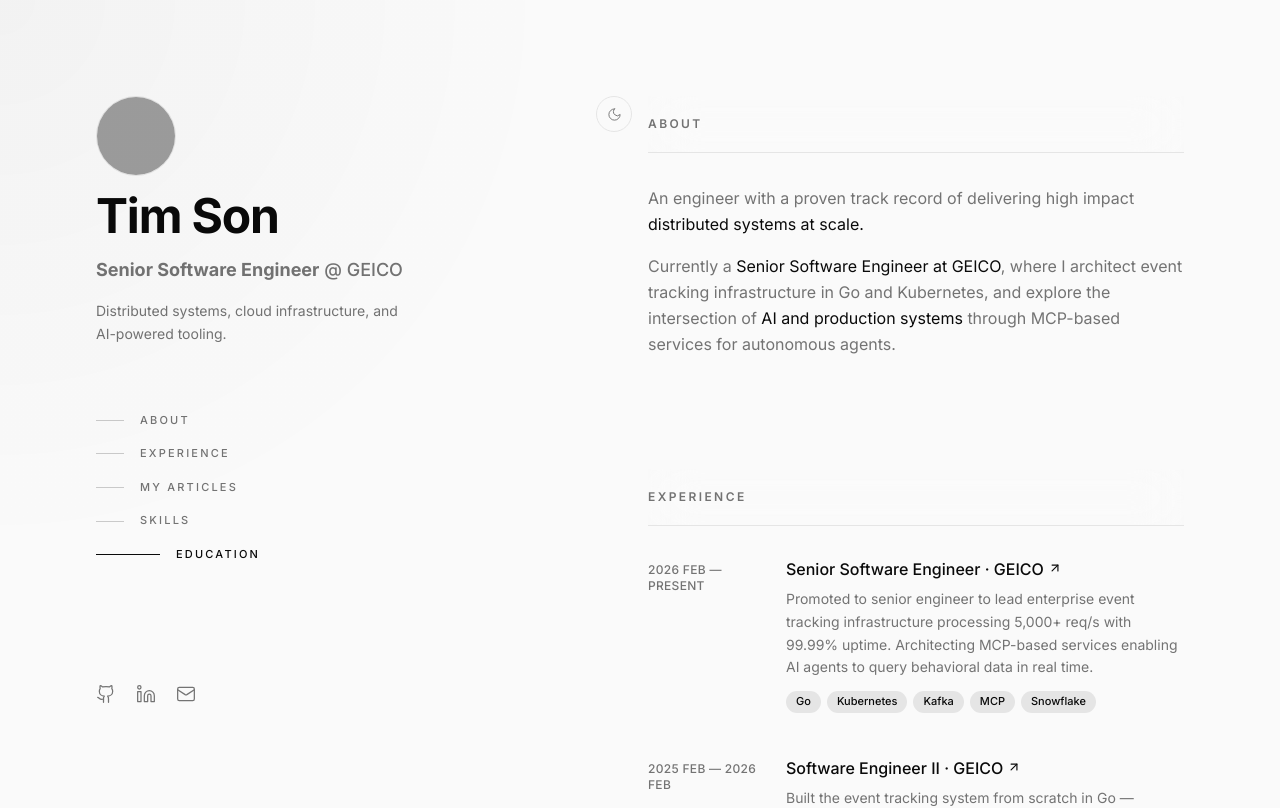
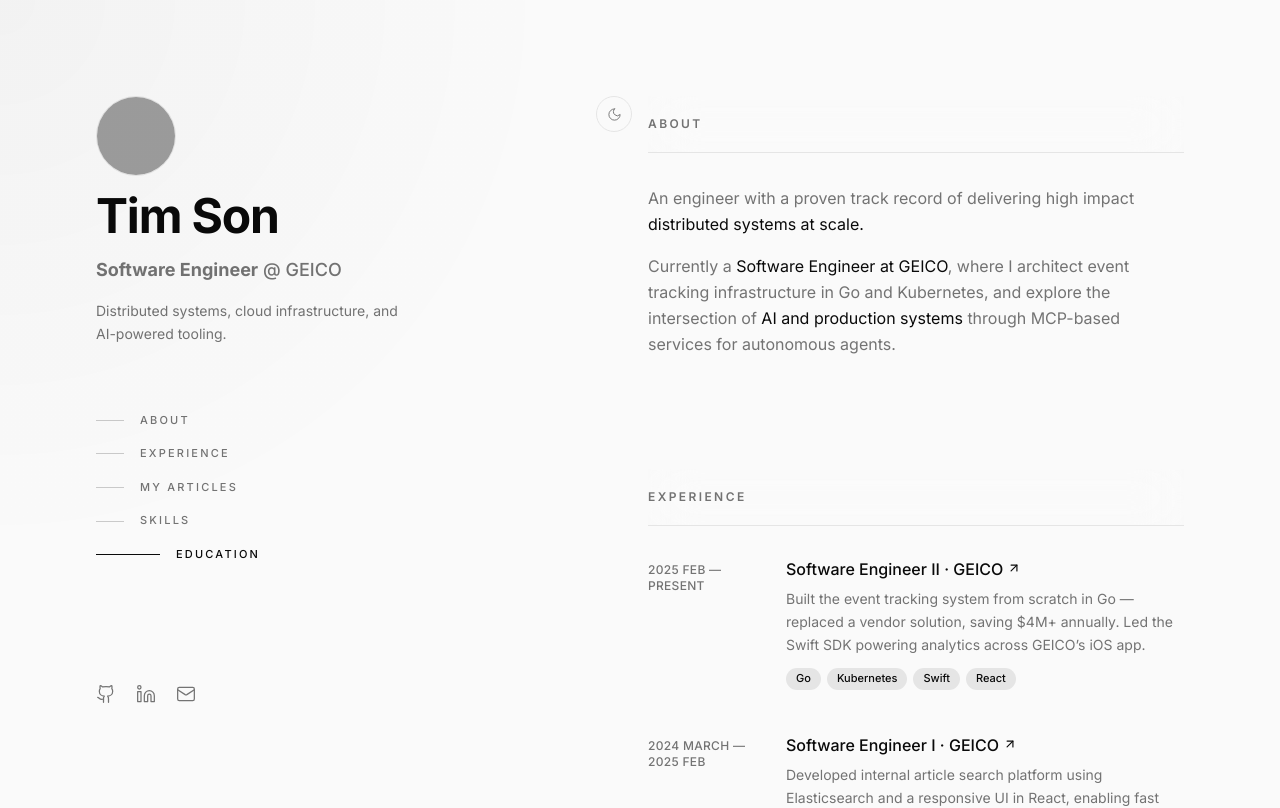
Before and after one commit to timsonau/portfolio, a React (Vite) app: page / in a window 1280 px wide. Shown: the top 808 px of the page. Built offline with nearby package versions, Linux system fonts and the light colour scheme; no server answers; grey boxes are pictures that could not be loaded.

Commit message:
redaction

```diff
--- a/index.html
+++ b/index.html
@@ -3,16 +3,16 @@
   <head>
     <meta charset="UTF-8" />
     <meta name="viewport" content="width=device-width, initial-scale=1.0" />
-    <meta name="description" content="Tim Son - Senior Software Engineer specializing in distributed systems, Kubernetes, and Go. Building enterprise-grade platforms that serve millions." />
+    <meta name="description" content="Tim Son - Software Engineer specializing in distributed systems, Kubernetes, and Go. Building enterprise-grade platforms that serve millions." />
     <meta name="theme-color" content="#0a0f1a" />
-    <meta property="og:title" content="Tim Son - Senior Software Engineer" />
+    <meta property="og:title" content="Tim Son - Software Engineer" />
     <meta property="og:description" content="Designing and building distributed systems that serve millions of users and save companies millions of dollars." />
     <meta property="og:type" content="website" />
     <link rel="icon" href="/favicon.png" />
     <link rel="preconnect" href="https://fonts.googleapis.com" />
     <link rel="preconnect" href="https://fonts.gstatic.com" crossorigin />
     <link href="https://fonts.googleapis.com/css2?family=Inter:wght@300;400;500;600;700&family=JetBrains+Mono:wght@400;500&display=swap" rel="stylesheet" />
-    <title>Tim Son - Senior Software Engineer</title>
+    <title>Tim Son - Software Engineer</title>
   </head>
   <body>
     <div id="root"></div>
--- a/src/Portfolio.tsx
+++ b/src/Portfolio.tsx
@@ -82,7 +82,7 @@
             </h1>
 
             <h2 className="hero-enter hero-delay-3 text-lg font-medium text-muted-foreground">
-              <b>Senior Software Engineer</b> @ GEICO
+              <b>Software Engineer</b> @ GEICO
             </h2>
 
             <p className="hero-enter hero-delay-4 max-w-xs text-sm leading-relaxed text-muted-foreground">
--- a/src/components/AboutSection.tsx
+++ b/src/components/AboutSection.tsx
@@ -11,7 +11,7 @@
         </p>
         <p>
           {"Currently a "}
-          <span className="text-foreground">Senior Software Engineer at GEICO</span>
+          <span className="text-foreground">Software Engineer at GEICO</span>
           {", where I architect event tracking infrastructure in Go and Kubernetes, and explore the intersection of "}
           <span className="text-foreground">AI and production systems</span>
           {" through MCP-based services for autonomous agents."}
--- a/src/components/ExperienceSection.tsx
+++ b/src/components/ExperienceSection.tsx
@@ -2,16 +2,16 @@
 import SectionHeading from "./SectionHeading";
 
 const EXPERIENCES = [
+  // {
+  //   dateRange: "2026 Feb \u2014 Present",
+  //   title: "Senior Software Engineer",
+  //   company: "GEICO",
+  //   companyUrl: "https://www.geico.com",
+  //   description: "Promoted to senior engineer to lead enterprise event tracking infrastructure processing 5,000+ req/s with 99.99% uptime. Architecting MCP-based services enabling AI agents to query behavioral data in real time.",
+  //   technologies: ["Go", "Kubernetes", "Kafka", "MCP", "Snowflake"],
+  // },
   {
-    dateRange: "2026 Feb \u2014 Present",
-    title: "Senior Software Engineer",
-    company: "GEICO",
-    companyUrl: "https://www.geico.com",
-    description: "Promoted to senior engineer to lead enterprise event tracking infrastructure processing 5,000+ req/s with 99.99% uptime. Architecting MCP-based services enabling AI agents to query behavioral data in real time.",
-    technologies: ["Go", "Kubernetes", "Kafka", "MCP", "Snowflake"],
-  },
-  {
-    dateRange: "2025 Feb \u2014 2026 Feb",
+    dateRange: "2025 Feb \u2014 Present",
     title: "Software Engineer II",
     company: "GEICO",
     companyUrl: "https://www.geico.com",
```
